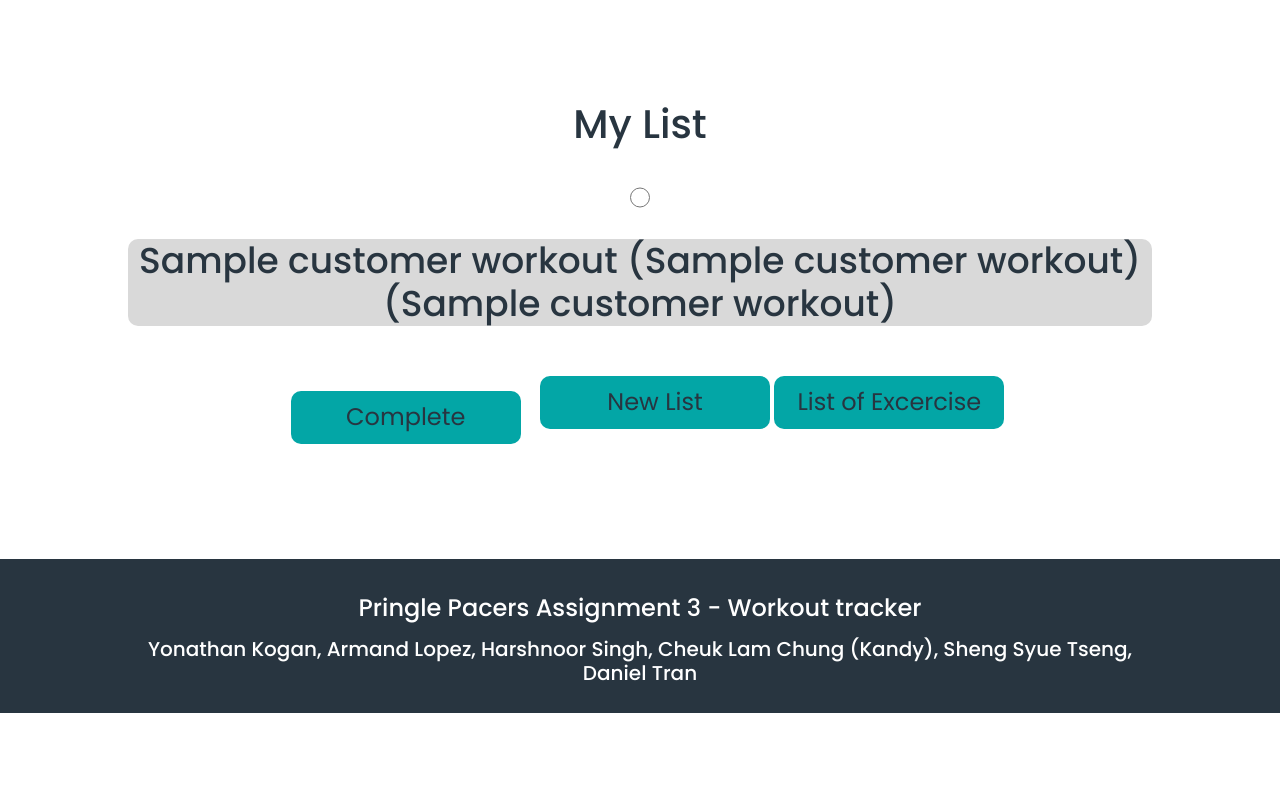
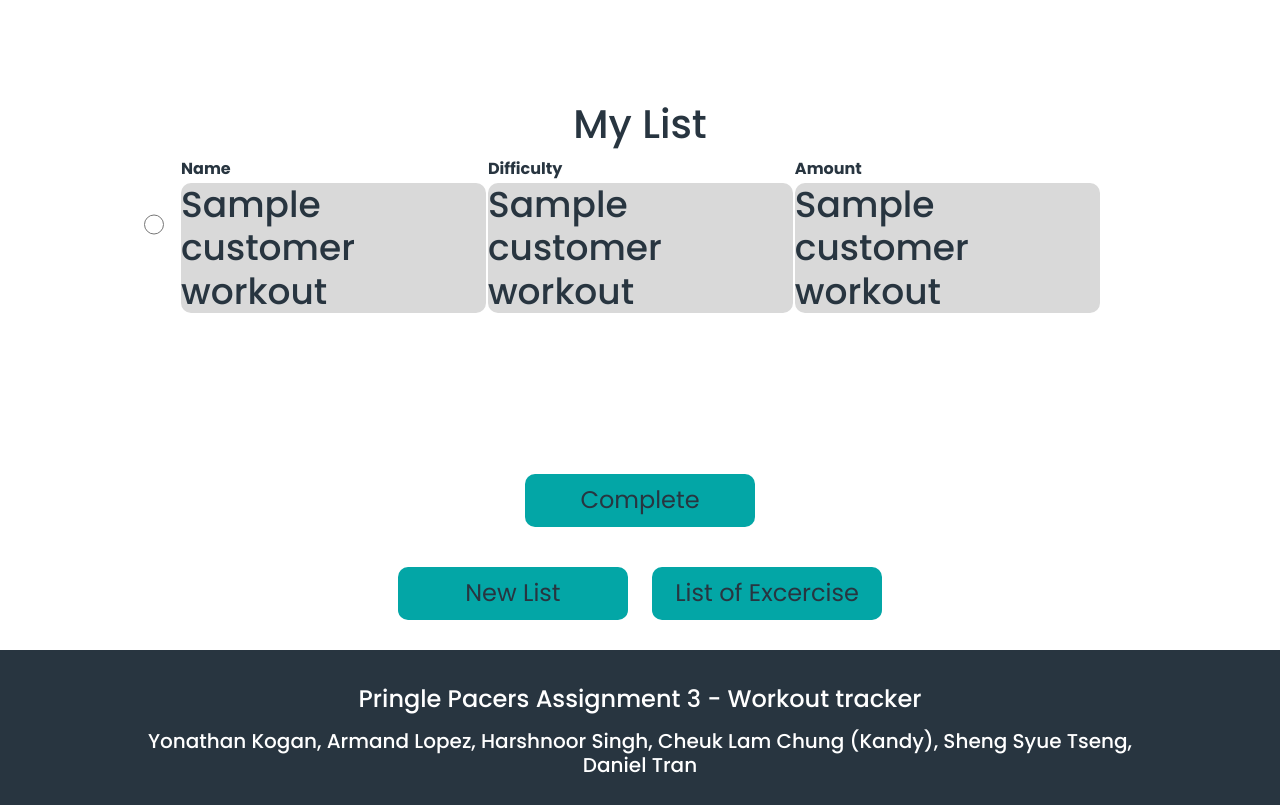
Before and after one commit to Harshnoor-Singh-34/Pringle-Pacers-Workout-Tracker, a Flask app: page /mylist in a window 1280 px wide. Shown: the part 150-955 px from the top of the page. Before the commit the page ends 863 px from the top, so only its background shows below. Run offline with Flask 2, Linux system fonts and the light colour scheme; the visitor is signed in with stand-in values (Sample User, id 1); a database or web service that is not in the repository returns one stand-in record (values such as "Sample title"); some libraries are stand-ins or nearby versions.

Commit message:
mylist fixed

```diff
--- a/static/css/style.css
+++ b/static/css/style.css
@@ -378,14 +378,15 @@ h2{
     background-color: #9f1a1a;
 }
 
+.mylist table{
+    width:95%;
+}
+
 .mylist{
-    text-align: center;
     font-family: 'Poppins', sans-serif;
     color: #283540;
     margin-top: 100px;
     margin-bottom: 100px;
-    text-align: center;
-
 }
 
 .mylist h1{
@@ -449,6 +450,8 @@ h2{
     height: 53px !important;
     text-align: center;
     border: white;
+    margin:auto;
+    margin:10px;
 }
 
 .buttonran:hover{
@@ -457,6 +460,7 @@ h2{
 
 .but{
     text-align: center;
+    margin-bottom:20px;
 }
 
 .tablelist{
--- a/templates/mylist.html
+++ b/templates/mylist.html
@@ -38,28 +38,57 @@
         <div class="container1">
             <div class="row">
                 <form action="mylist" method="post">
+                    <table>
+                        <tr>
+                            <th></th>
+                            <th>Name</th>
+                            <th>Difficulty</th>
+                            <th>Amount</th>
+                        </tr>
                         {% for x in workouts %}
+                        <tr>
                             {% if x[5] == 1 %}
+                            <td></td>
+                            <td>
+                                <h3><s>{{ x[1] }}</s></h3>
+                            </td>
+                            <td>
+                                <h3><s>{{ x[2] }}</s></h3>
+                            </td>
+                            <td>
+                                <h3><s>{{ x[3] }}</s></h3>
+                            </td>
                             <br>
-                    <h3><s>{{ x[1] }} ({{ x[2] }}) ({{ x[3] }})</s></h3>
                             {% else %}
-                    <div class="workout">
-                        <input id="exercise" type="radio" value='{{ x[0] }}' name="workout">
-                        <h3>{{ x[1] }} ({{ x[2] }}) ({{ x[3] }})</h3>
+                            <td><input type="radio" value='{{ x[0] }}' name="workout"></td>
+                            <td>
+                                <h3>{{ x[1] }}</h3>
+                            </td>
+                            <td>
+                                <h3>{{ x[2] }}</h3>
+                            </td>
+                            <td>
+                                <h3>{{ x[3] }}</h3>
+                            </td>
                             {% endif %}
                             {% endfor %}
+                    </table>
             </div>
         </div>
     </div>
+    <div class="but">
+        <input class="buttonran" type="submit" value="Complete">
+    </div>
+
 
 
     </form>
 
     <div class="row">
         <div class="but">
-                <input class="compbut" type="submit" value="Complete">
+
             <button class="buttonran" onclick="document.location='workout-randomizer'">New List</button>
-                <button class="buttonran" onclick="document.location='workout-randomizer'">List of Excercise</button>
+            <button class="buttonran" onclick="document.location='workout'">List of Excercise</button>
         </div>
 
     </div>
```
Lines whose indentation alone changed are shown as unchanged.
